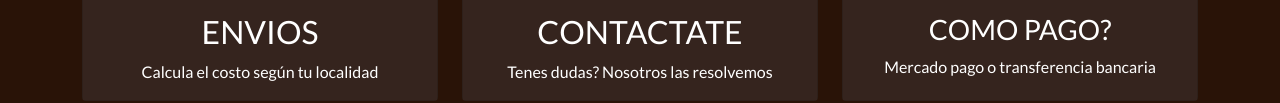
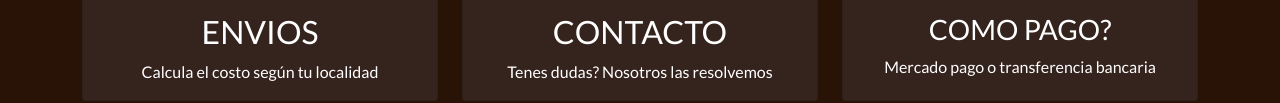
Before and after one commit to lnzambelli/birroteca-zambelliLuis, a website: page index.html in a window 1280 px wide. Shown: the part 854-957 px from the top of the page. Drawn offline with nearby package versions, Linux system fonts and the light colour scheme.

Commit message:
cambiamos el nombre de titulo

```diff
--- a/index.html
+++ b/index.html
@@ -83,7 +83,7 @@
                           <div class="card h-100">
                             <img src="./img/icon-camion-de-envio.png" class="card-img-top p-4 m-auto img-fluid imgServicios" alt="envios">
                             <div class="card-body text-center contenidoServicio">
-                              <h2 class="card-title">ENVIOS </h2>
+                              <h2 class="card-title">ENVIOS</h2>
                               <p class="card-text">Calcula el costo según tu localidad</p>
                             </div>
                           </div>
@@ -92,7 +92,7 @@
                           <div class="card h-100">
                             <img src="./img/icon-telefono.png" class="card-img-top p-4 m-auto img-fluid imgServicios" alt="contactate">
                             <div class="card-body text-center contenidoServicio">
-                              <h2 class="card-title">CONTACTATE</h2>
+                              <h2 class="card-title">CONTACTO</h2>
                               <p class="card-text ">Tenes dudas? Nosotros las resolvemos</p>
                             </div>
                           </div>
```
